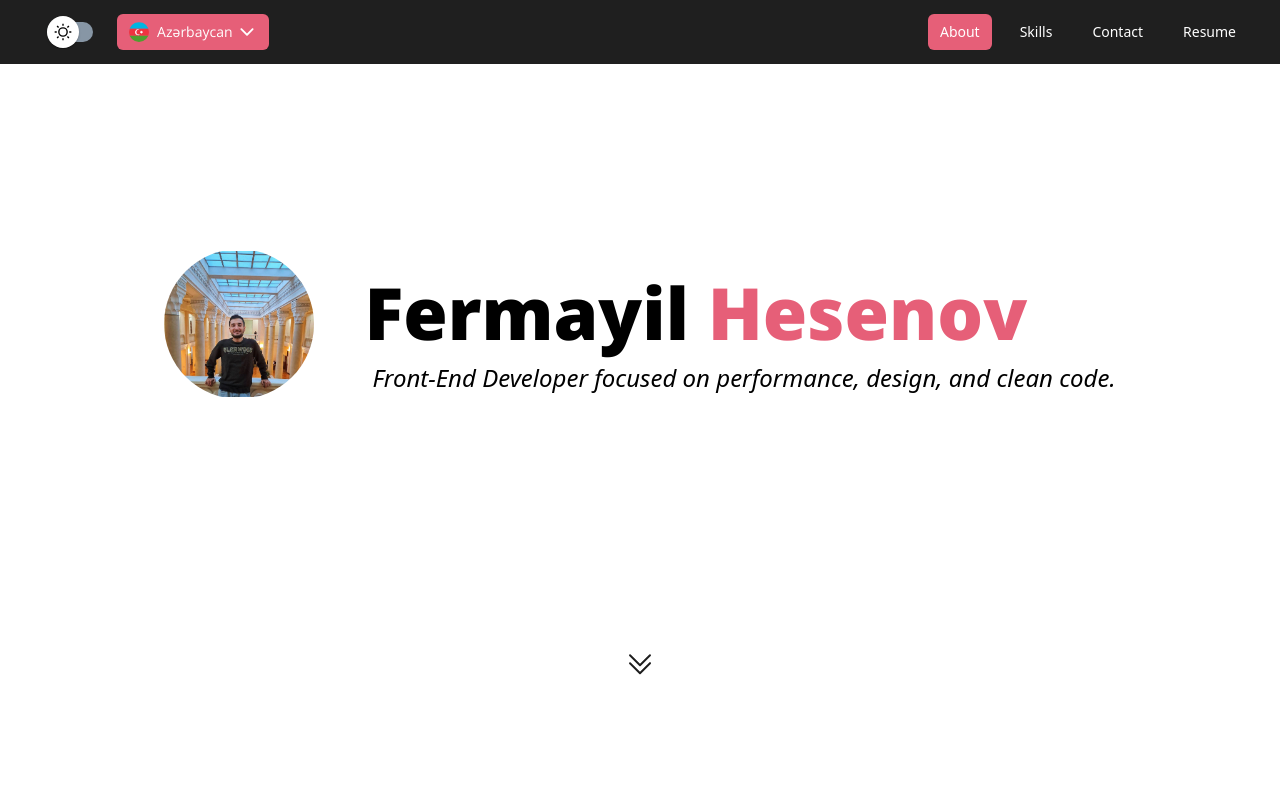
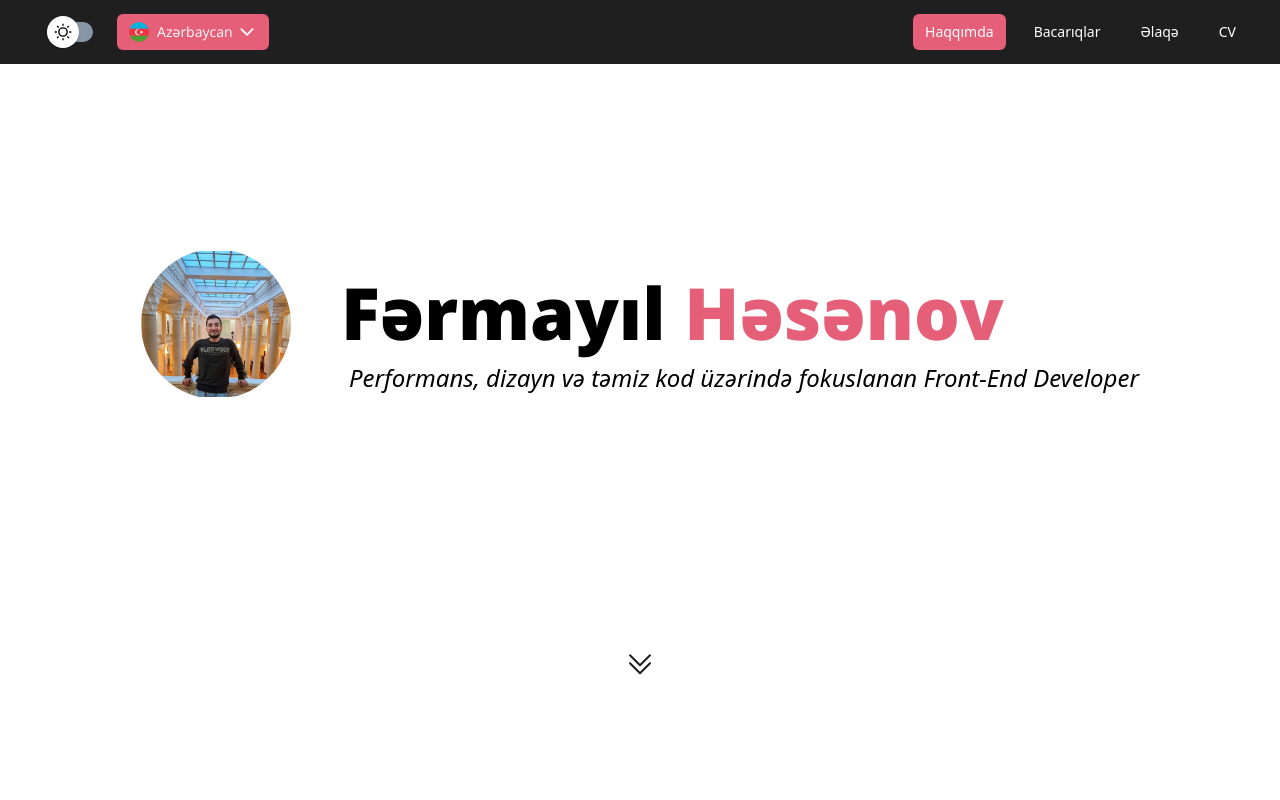
Before and after one commit to Fermayil001/portfolio, a React (Vite) app: page / in a window 1280 px wide. Shown: the top 800 px of the page. Built offline with nearby package versions, Linux system fonts and the light colour scheme.

Commit message:
Default language

```diff
--- a/src/layout/navbar/Navbar.tsx
+++ b/src/layout/navbar/Navbar.tsx
@@ -17,12 +17,12 @@ interface NavbarProps {
 }
 
 export default function Navbar({ darkMode, toggleDarkMode }: NavbarProps) {
-    const [current, setCurrent] = useState('about')
+    const [current, setCurrent] = useState('')
     const { i18n, t } = useTranslation();
 
     const getInitialLanguage = (): 'en' | 'az' => {
         const storedLang = localStorage.getItem('language');
-        return storedLang === 'az' || storedLang === 'en' ? storedLang : 'en';
+        return storedLang === 'az' || storedLang === 'en' ? storedLang : 'az';
     }
 
     const [language, setLanguage] = useState<'en' | 'az'>(getInitialLanguage);
```
